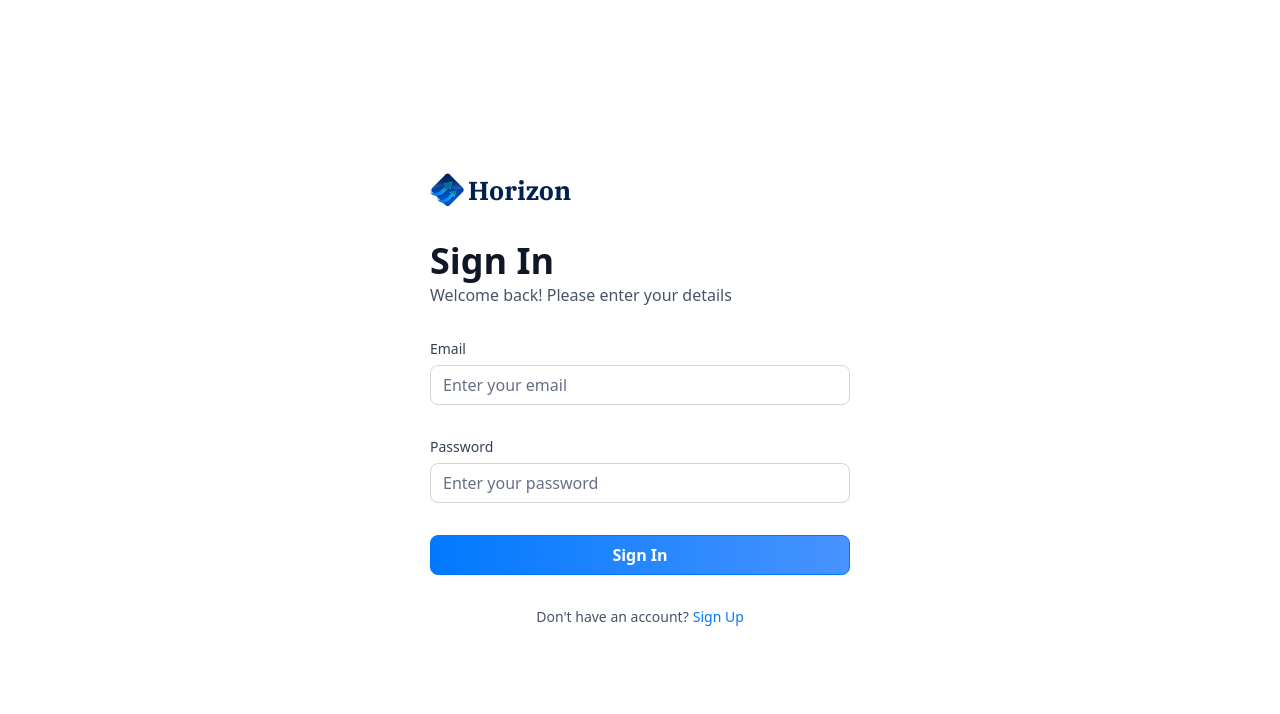
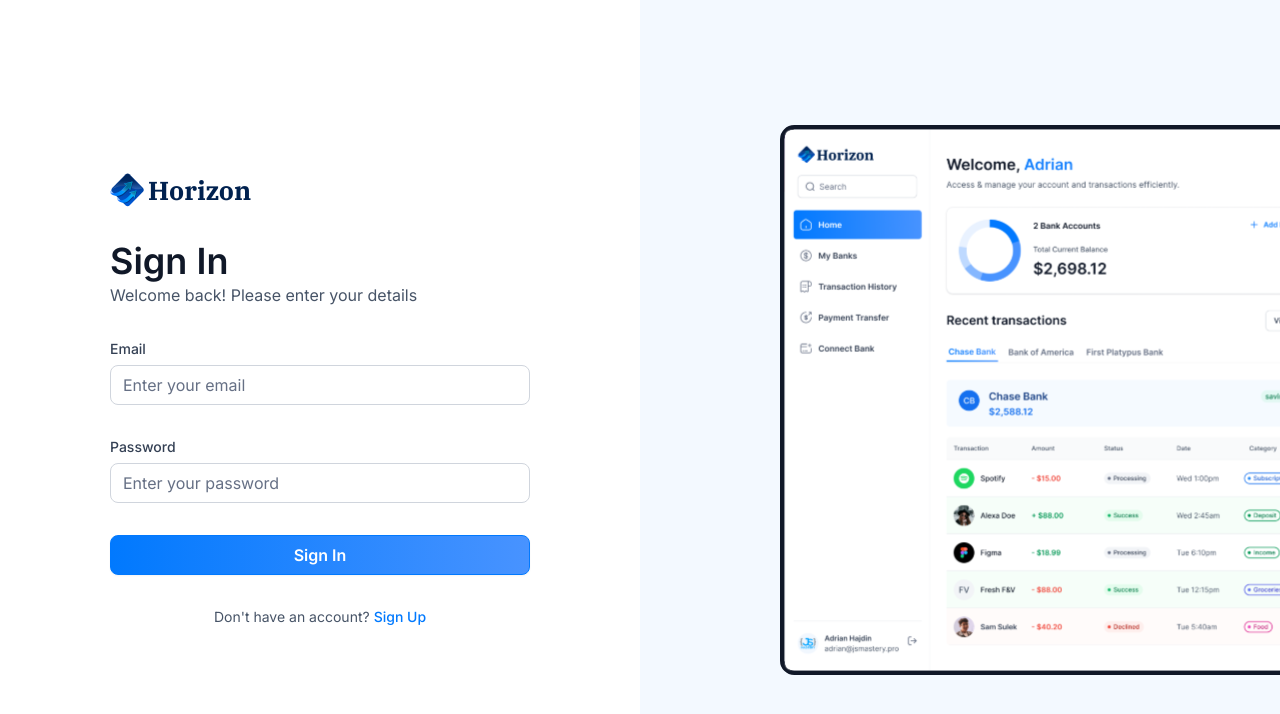
Before and after one commit to Sookyoung-Park/Banking-App, a Next.js app in the folder banking-app/: page /sign-in in a window 1280 px wide. Shown: the top 714 px of the page. Built offline with nearby package versions, Linux system fonts and the light colour scheme.

Commit message:
complete sign-in sign-up frontend

```diff
--- a/banking-app/app/(auth)/layout.tsx
+++ b/banking-app/app/(auth)/layout.tsx
@@ -1,11 +1,23 @@
+import Image from "next/image";
+
 export default function RootLayout({
     children,
 }: Readonly<{
     children: React.ReactNode;
 }>) {
     return (
-        <main>
+        <main className="flex min-h-screen w-full justify-between font-inter">
             {children}
+            <div className="auth-asset">
+                <div>
+                    <Image
+                    src="/icons/auth-image.svg"
+                    alt="Auth Image"
+                    width={500}
+                    height={500}
+                    />
+                </div>
+            </div>
         </main>
     );
 }
--- a/banking-app/components/AuthForm.tsx
+++ b/banking-app/components/AuthForm.tsx
@@ -1,3 +1,4 @@
+// On-borading pages
 'use client';
 
 import React, { useState } from 'react'
```
